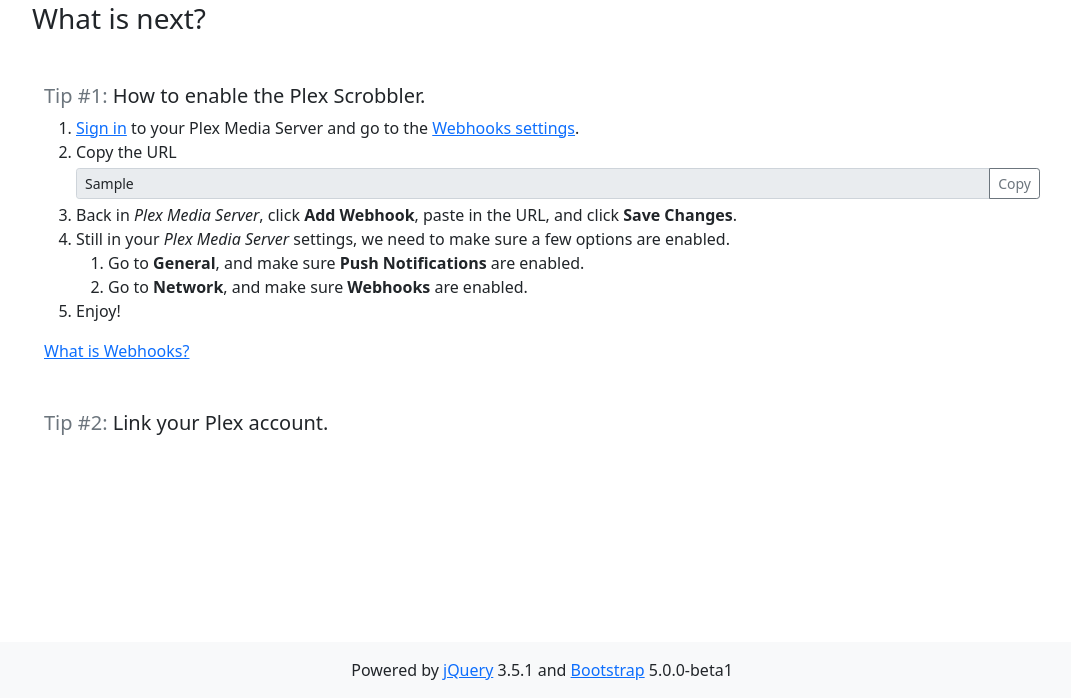
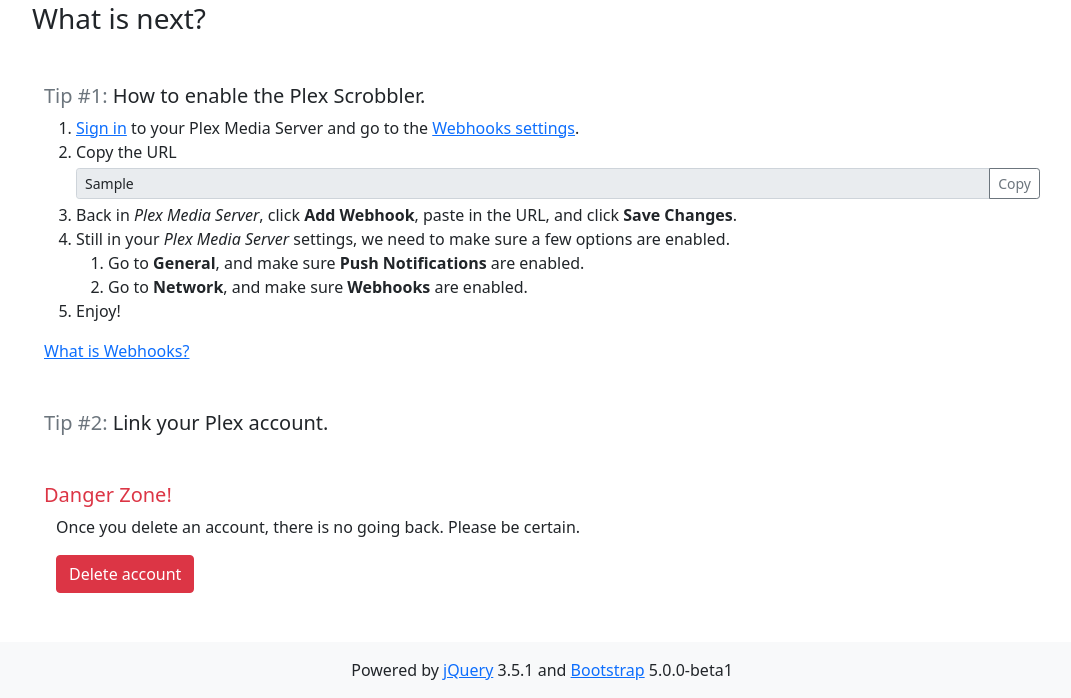
Before and after one commit to dbutrimov/plaxt, a Django app: template account/templates/index.html in a window 1280 px wide. Shown: the part 102-800 px from the top of the page, without its empty margins (98-1169 px from the left). Run offline with Django 3.2, Linux system fonts and the light colour scheme; the template is opened without the code that fills it: most values are stand-ins (such as "Sample title", 1, 10 or a date in 2020); some libraries are stand-ins or nearby versions.

Commit message:
Delete account

```diff
--- a/account/templates/index.html
+++ b/account/templates/index.html
@@ -40,6 +40,50 @@
                 <h5><span class="text-secondary">Tip #2:</span> Link your Plex account.</h5>
 
             </div>
+
+            <div class="container mb-5">
+                <h5><span class="text-danger">Danger Zone!</span></h5>
+
+                <div class="container">
+                    <p>Once you delete an account, there is no going back. Please be certain.</p>
+                    <button type="button" class="btn btn-danger"
+                            data-bs-toggle="modal" data-bs-target="#deleteAccountModal">
+                        Delete account
+                    </button>
+                </div>
+            </div>
+        </div>
+
+        <div class="modal fade" id="deleteAccountModal" tabindex="-1"
+             aria-labelledby="deleteAccountModalLabel" aria-hidden="true">
+            <div class="modal-dialog modal-dialog-centered">
+                <div class="modal-content">
+                    <div class="modal-header">
+                        <h5 class="modal-title" id="deleteAccountModalLabel">Are you absolutely sure?</h5>
+                        <button type="button" class="btn-close" data-bs-dismiss="modal" aria-label="Close"></button>
+                    </div>
+
+                    <div class="modal-body bg-warning">
+                        Unexpected bad things will happen if you don’t read this!
+                    </div>
+
+                    <div class="modal-body">
+                        <p>This action <b>cannot</b> be undone. This will permanently delete the <b>{{ account.username }}</b> account.</p>
+                        <p>Please type <b>{{ account.username }}</b> to confirm.</p>
+                        <input id="confirmAccountDeleteInput" type="text" class="form-control" />
+                    </div>
+
+                    <div class="modal-footer">
+                        <form action="{% url 'delete' %}" method="post">
+                            {% csrf_token %}
+                            <button id="confirmAccountDeleteButton" type="submit" class="btn btn-danger" disabled>
+                                Delete this account
+                            </button>
+                        </form>
+                        <button type="button" class="btn btn-secondary" data-bs-dismiss="modal">Close</button>
+                    </div>
+                </div>
+            </div>
         </div>
     {% endif %}
 {% endblock %}
@@ -49,6 +93,20 @@
 
     <script>
         $(document).ready(function () {
+            let deleteAccountModal = $('#deleteAccountModal');
+            if (deleteAccountModal !== undefined) {
+                deleteAccountModal.on('show.bs.modal', function (event) {
+                    $('#confirmAccountDeleteButton').attr('disabled', true);
+                    $('#confirmAccountDeleteInput').val('');
+                });
+
+                $('#confirmAccountDeleteInput').bind('input', function (event) {
+                    $('#confirmAccountDeleteButton')
+                        .attr('disabled', $(this).val() !== "{{ account.username }}");
+                });
+            }
+
+
             let button = $('#copy-webhook-button');
 
             // Initialize the tooltip.
--- a/account/urls.py
+++ b/account/urls.py
@@ -6,6 +6,7 @@ urlpatterns = [
     path('', views.index, name='index'),
     path('login/', views.login, name='login'),
     path('logout/', views.logout, name='logout'),
+    path('delete/', views.delete, name='delete'),
     re_path(r'^authorize/?$', views.authorize, name='authorize'),
     re_path(r'^webhook/?$', views.webhook, name='webhook'),
 ]
```
Also changed, not shown: account/views.py (+16 -0 lines).
